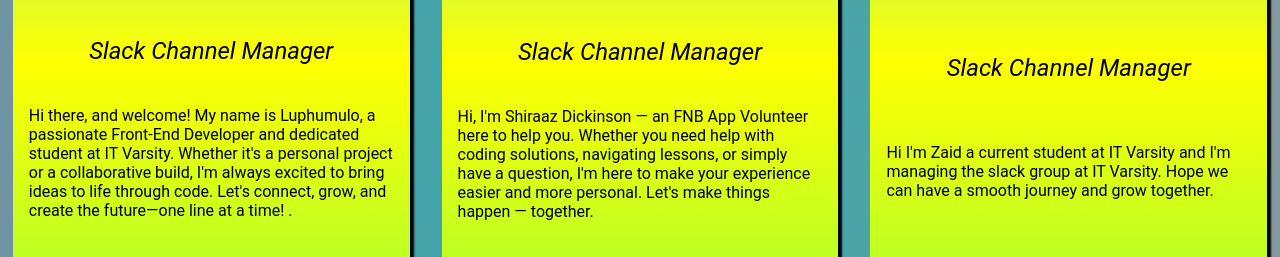
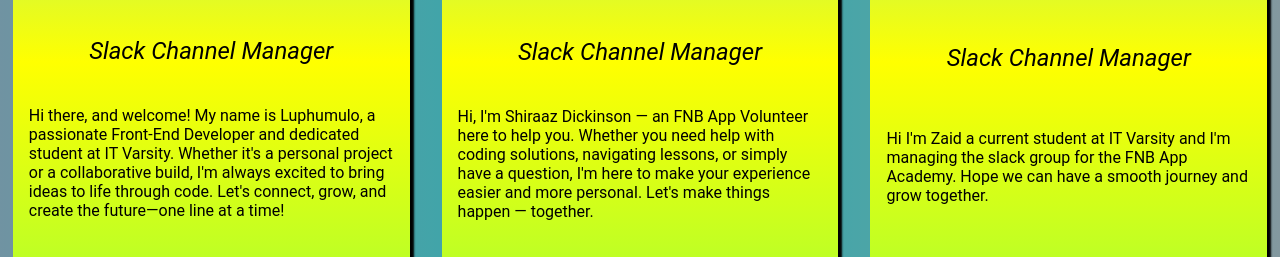
Before and after one commit to William-Daniel-Maistry/FNB_App_Academy_Support, a plain HTML site: page team.html in a window 1280 px wide. Shown: the part 1330-1587 px from the top of the page. Drawn offline with Linux system fonts and the light colour scheme; files that its build step writes are made by us from their sources; a web font is replaced by a local one.

Commit message:
Update team.html
Corrected errors

```diff
--- a/team.html
+++ b/team.html
@@ -201,7 +201,7 @@
               to bring ideas to life through code. Let's
               connect, grow, and create the future—one
               line at a time!
-              .</p>
+              </p>
             <div class="social-media">
               <a
                 href="https://www.linkedin.comftn/luphumulo-mduna-b13213303?
@@ -265,7 +265,7 @@
               width="100" />
             <p class="name center"><b>Zaid Mu'aawiyah Khan</b></p>
             <p class="role center"><em>Slack Channel Manager</em></p>
-            <p>Hi I'm Zaid a current student at IT Varsity and I'm managing the slack group at IT Varsity.
+            <p>Hi I'm Zaid a current student at IT Varsity and I'm managing the slack group for the FNB App Academy.
               Hope we can have a smooth journey and grow together.</p>
             <div class="social-media">
               <a
```
